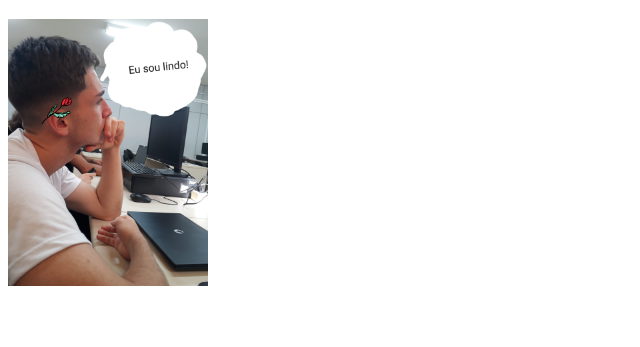
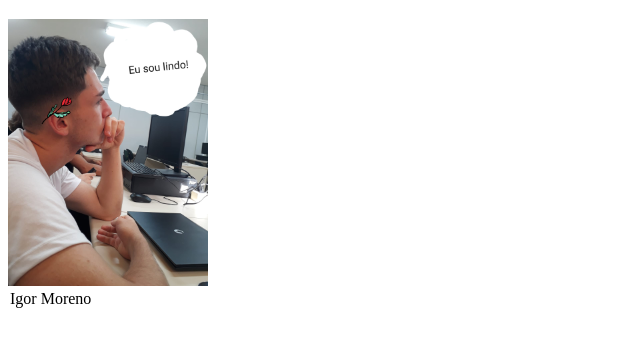
Before and after one commit to ArthurBC07/OlaMundo, a plain HTML site: page index.html in a window 1280 px wide. Shown: the part 61-408 px from the top of the page, without its empty margins (0-640 px from the left). Drawn offline with Linux system fonts and the light colour scheme.

Commit message:
bugFix resolvido de novo

```diff
--- a/index.html
+++ b/index.html
@@ -11,6 +11,9 @@
         window.alert("UH É VETERANO!")
     </script>
     <h1>Arthur Bauer Cardoso</h1>
+    <figcaption>
     <img src="eu.jpeg" width="200px" alt="Eu em estado pleno e belo">
+    <legend>Igor Moreno</legend>
+</figcaption>
 </body>
 </html>
```
